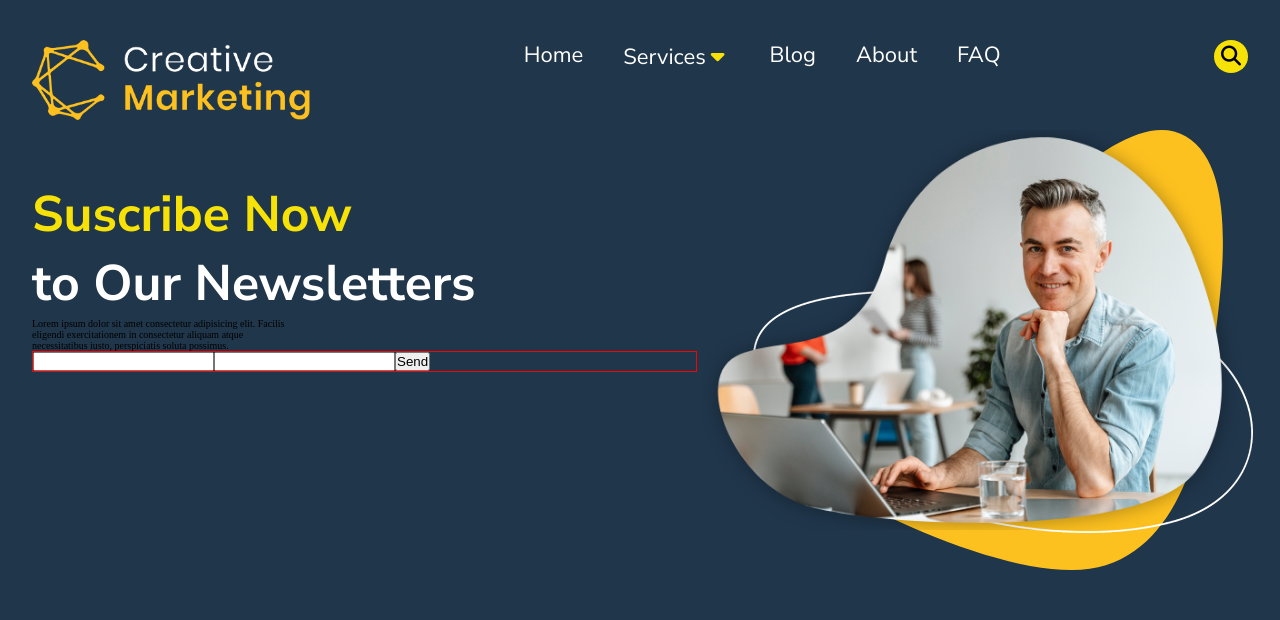
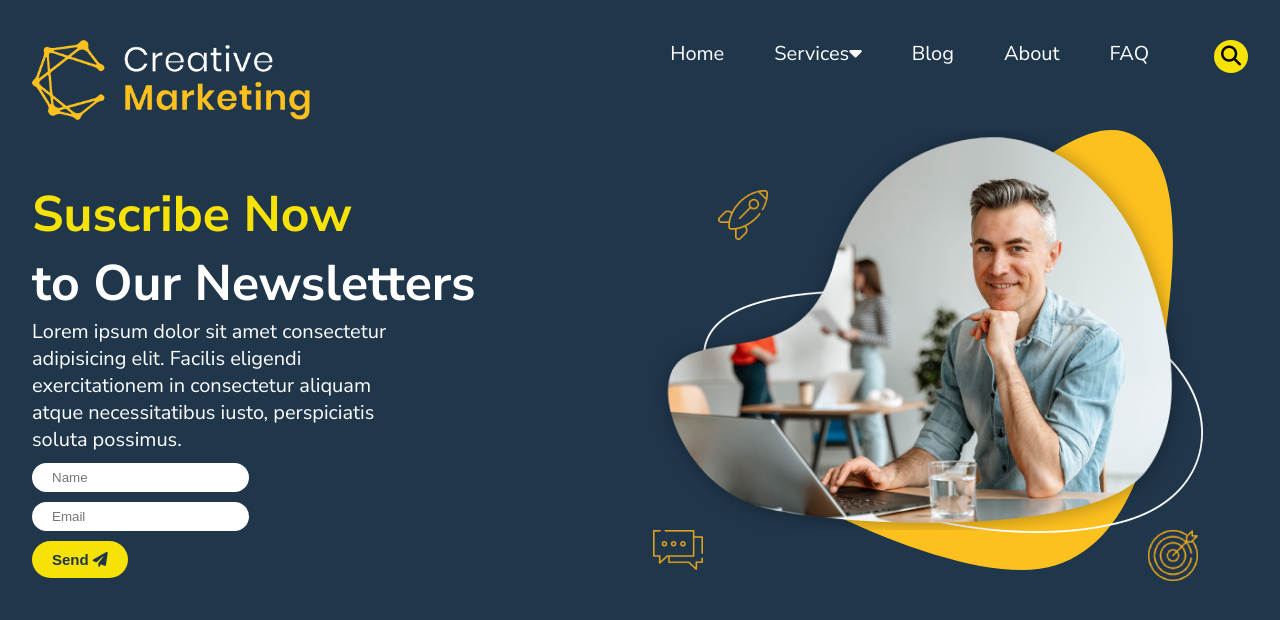
Before and after one commit to Andresha56/landing-page, a plain HTML site: page index.html in a window 1280 px wide. Drawn offline with nearby package versions, Linux system fonts and the light colour scheme.

Commit message:
modified Css and some content

```diff
--- a/index.css
+++ b/index.css
@@ -8,6 +8,7 @@ body {
 }
 html {
   font-size: 62.5%;
+  font-family: "Nunito Sans", sans-serif ;
 }
 header {
   padding: 10px 0;
@@ -30,13 +31,34 @@ header .wrapper #logo img {
   height: 100%;
   object-fit: cover;
 }
-header .wrapper > ul {
+header .wrapper #headerRightSec  {
+  display: flex;
+}
+
+
+header .wrapper #headerRightSec nav> ul {
   display: flex;
 }
 header .wrapper ul li {
   list-style-type: none;
   margin: 0 20px;
+  position: relative;
+  padding:0 5px;
+  transition: all 0.7s ease;
 }
+header .wrapper ul li:hover::after{
+  content:"";
+  position: absolute;
+  width: 90%;
+  border: 1px solid #f6e207;
+  bottom: 0;
+  left:0;
+  right:0;
+  margin-left:auto;
+  margin-right:auto;
+
+}
+
 header .wrapper > ul :nth-child(2) i {
   margin: 5px;
   color: #f6e207;
@@ -44,16 +66,29 @@ header .wrapper > ul :nth-child(2) i {
 
 header .wrapper ul li a {
   color: #fff;
-  font-size: 2.2rem;
+  font-size: 2rem;
   text-decoration: none;
-  font-family: "Nunito Sans", sans-serif;
+}
+/* ----------dropDown----------------- */
+header .wrapper ul #parentli{
+  position: relative;
+}
+header .wrapper ul #parentli ul {
+  left: 0;
+  position: absolute;
+  display: none;
+}
+header .wrapper ul #parentli ul li{
+  margin-bottom: 10px;
+}
+header .wrapper ul #parentli ul li a{
+  font-size: 1.8rem;
+}
+header .wrapper ul #parentli:hover ul{
+  display: block;
 }
 
-header .wrapper ul li ul {
-  display: none;
-  position: absolute;
-}
-
+/* ---------------form------------------- */
 header .wrapper form {
   position: relative;
 }
@@ -72,36 +107,19 @@ header .wrapper form i {
   padding: 1.6rem 0.7rem;
   background-color: #f6e207;
   border-radius: 50%;
+  top: 0;
+}
+header .wrapper #headerRightSec form{
+  margin-left: 40px;
 }
 
 
+/* -------------mani----Sec----------------- */
 #banner .wrapper{
     display: flex;
     justify-content: space-between;
 }
 
-/* ------------------Img------------------- */
-#banner .wrapper #imgsCon #parentImgCon{
-    position: relative;
-    height: 400px;
-}
-#banner .wrapper #imgsCon #parentImgCon #mainImg{
-    display: block;
-    height: 100%;
-}
-#banner .wrapper #imgsCon >div #childImgs :nth-child(1){
-    position: absolute;
-    top: 0px;
-    left: 20px;
-    z-index: -1;
-}
-
-#banner .wrapper #imgsCon >div #childImgs :nth-child(2){
-    position: absolute;
-    top: 160px;
-    left: 50px;
-    z-index: -1;
-}
 
 
 /* --------------text-------------------- */
@@ -111,7 +129,6 @@ header .wrapper form i {
 #banner .wrapper #content h1{
     color:#f6e207;
     font-size: 5rem;
-    font-family: "Nunito Sans", sans-serif;
     font-weight:bolder;
 }
 
@@ -120,10 +137,71 @@ header .wrapper form i {
 }
 
 #banner .wrapper #content p{
-    width: 40%;
-}
- #btn{
-    display:flex;
-    border: 1px solid red;
+    width: 60%;
+    color: #fff;
+    font-size: 2rem;
 
 }
+#banner .wrapper #content #btn{
+    display:flex;
+    flex-direction: column;
+
+}
+
+#banner .wrapper #content div input{
+  padding: 7px 20px;
+  margin-bottom:10px;
+  border-radius: 50px;
+  border: 0;
+  outline: 0;
+}
+#banner .wrapper #content :nth-child(1) input{
+  margin-top: 10px;
+}
+
+#banner .wrapper #content  button{
+  padding: 10px 20px;
+  border-radius: 50px;
+  border: 0;
+  font-weight: 600;
+  color: #20364b;
+  font-size: 1.5rem;
+  background-color:#f6e207 ;
+
+}
+
+
+/* ------------------Img------------------- */
+#banner .wrapper #imgsCon {
+  margin-right: 50px;
+}
+#banner .wrapper #imgsCon #parentImgCon{
+  position: relative;
+  height: 400px;
+}
+#banner .wrapper #imgsCon #parentImgCon #mainImg{
+  display: block;
+  height: 100%;
+}
+#banner .wrapper #imgsCon >div #childImgs :nth-child(1){
+  position: absolute;
+  top: 0px;
+  left: 20px;
+  z-index: -1;
+}
+
+#banner .wrapper #imgsCon >div #childImgs :nth-child(2){
+  position: absolute;
+  top: 160px;
+  left: 50px;
+  z-index: -1;
+}
+#banner .wrapper #imgsCon >div #childImgs :nth-child(4){
+  position: absolute;
+  top: 60px;
+  right: 430px;
+}
+#banner .wrapper #imgsCon >div #childImgs :nth-child(5){
+  position: absolute;
+  right: 0px;
+}
--- a/index.html
+++ b/index.html
@@ -17,40 +17,55 @@
         <div id="logo">
           <a href="./index.html"><img src="./images/logo.png" alt="" /></a>
         </div>
+        <div id="headerRightSec">
+          <nav>
             <ul>
               <li><a href="#">Home</a></li>
-          <li>
+              <li id="parentli">
                 <a href="#">Services<i class="fa-solid fa-caret-down"></i></a>
                 <ul>
                   <li><a href="#">Services1</a></li>
                   <li><a href="#">Services2</a></li>
-              <li><a href="#">Services3</a></li>
                 </ul>
               </li>
               <li><a href="#">Blog</a></li>
               <li><a href="#">About</a></li>
               <li><a href="#">FAQ</a></li>
             </ul>
+          </nav>
           <form action="#">
             <input type="search" name="" id="search" />
             <i class="fa-solid fa-magnifying-glass fa-2xl"></i>
           </form>
         </div>
+      </div>
     </header>
+
     <main>
       <section id="banner">
         <div class="wrapper">
           <div id="content">
-            <h1>Suscribe Now <span><br>to Our Newsletters</span></h1>
+            <h1>
+              Suscribe Now <span><br />to Our Newsletters</span>
+            </h1>
             <p>
               Lorem ipsum dolor sit amet consectetur adipisicing elit. Facilis
               eligendi exercitationem in consectetur aliquam atque
               necessitatibus iusto, perspiciatis soluta possimus.
             </p>
-            <div id="btn">
-              <input type="text" />
-              <input type="email" name="" id="" />
-              <button>Send</button>
+            <div id="inputs">
+              <div>
+                <input type="text" name="" placeholder="Name" />
+              </div>
+              <div>
+                <input type="email" name="" placeholder="Email" />
+              </div>
+              <div>
+                <button>
+                  Send
+                  <i class="fa-solid fa-paper-plane"></i>
+                </button>
+              </div>
             </div>
           </div>
           <div id="imgsCon">
@@ -59,11 +74,22 @@
               <div id="childImgs">
                 <img src="./images/img6.png" alt="" />
                 <img src="./images/design2.png" alt="" />
+                <img src="./images/image2sm.png" alt="" />
+                <img src="./images/image1sm.png" alt="" />
+                <img src="./images/image3sm.png" alt="" />
               </div>
             </div>
           </div>
         </div>
       </section>
     </main>
+
+    <script
+      src="https://code.jquery.com/jquery-3.6.1.min.js"
+      integrity="sha256-o88AwQnZB+VDvE9tvIXrMQaPlFFSUTR+nldQm1LuPXQ="
+      crossorigin="anonymous"
+    ></script>
+
+    <script src="./index.js"></script>
   </body>
 </html>
--- /dev/null
+++ b/index.js
@@ -0,0 +1,6 @@
+$(".fa-solid ").click(()=>{
+    $(".fa-solid")[0].style.position="absolute";
+    $(".fa-solid")[0].style.color="#21243d";
+   $("#search")[0].style.display="block";
+
+})
```
Also changed, not shown: images/design4.png (added), images/image1sm.png (added), images/image2sm.png (added), images/image3sm.png (added), images/img3.png (deleted), images/img4.png (deleted), images/img5.png (deleted), images/manImg2.png (deleted). Lines whose indentation alone changed are shown as unchanged.
